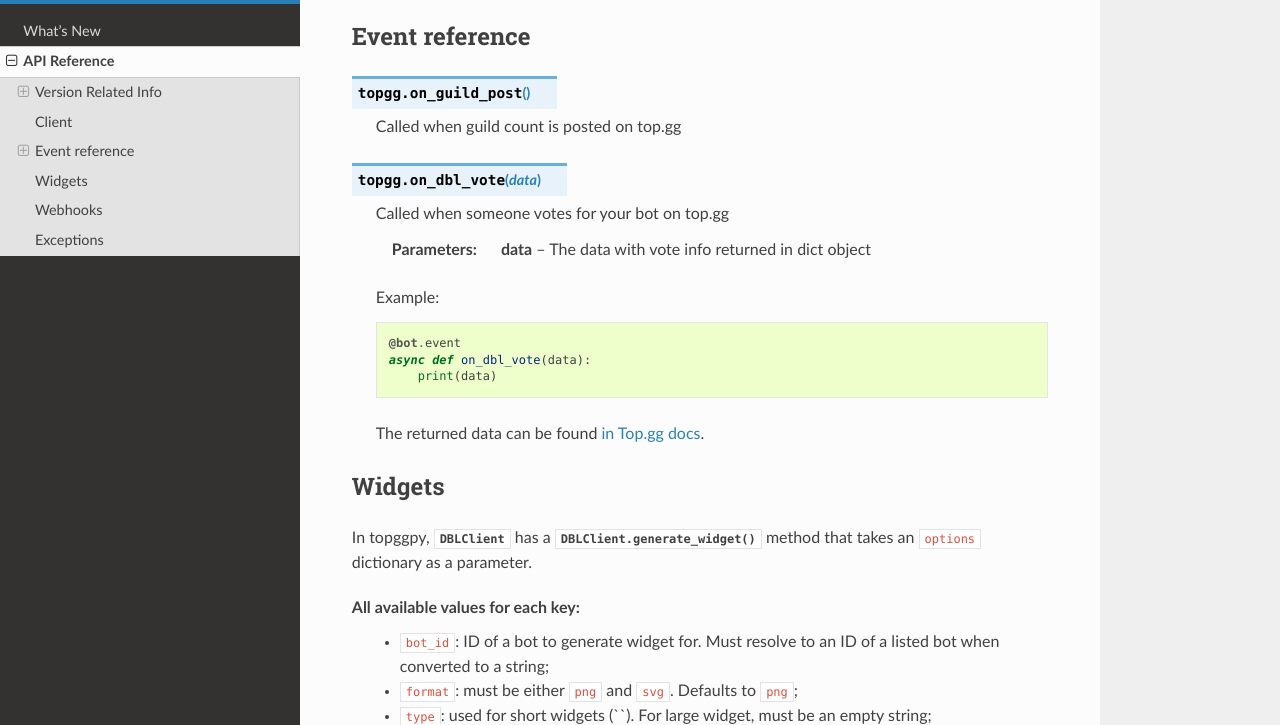
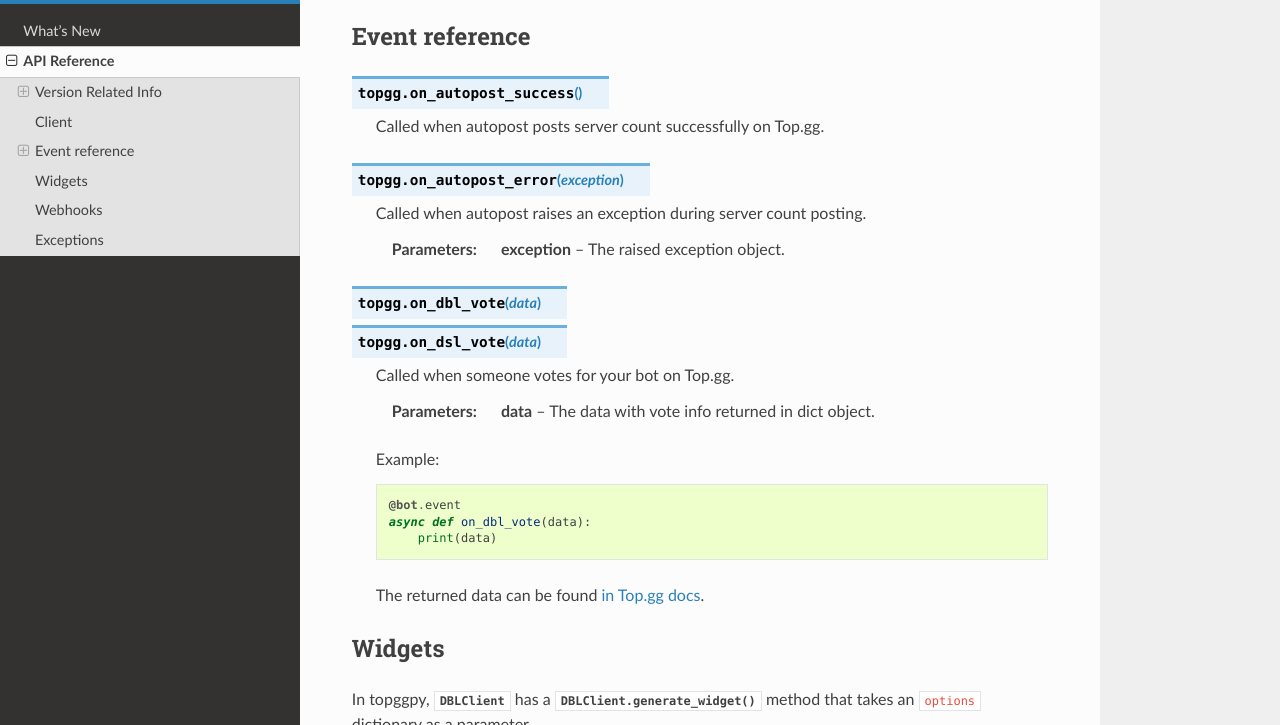
Before and after one commit to Top-gg-Community/python-sdk, a Sphinx documentation site: the page built from docs/api.rst, in a window 1280 px wide and 900 px high, scrolled down 534 px, cut to the strip 175-900 px from the top of the window. Built offline with Sphinx 7.4.7 and the Read the Docs theme 2.0.0, drawn with Linux system fonts in a browser that asks for light colours.

Commit message:
Changelog + autopost event updates

```diff
--- a/docs/api.rst
+++ b/docs/api.rst
@@ -14,8 +14,7 @@
 
     A named tuple that is similar to :obj:`py:sys.version_info`.
 
-    Just like :obj:`py:sys.version_info` the valid values for ``releaselevel`` are
-    'alpha', 'beta', 'candidate' and 'final'.
+    Just like :obj:`py:sys.version_info` the valid values for ``releaselevel`` are 'alpha', 'beta', 'candidate' and 'final'.
 
 .. data:: __version__
 
@@ -30,15 +29,22 @@
 Event reference
 ---------------
 
-.. function:: on_guild_post()
+.. function:: on_autopost_success()
 
-    Called when guild count is posted on top.gg
+    Called when autopost posts server count successfully on Top.gg.
+
+.. function:: on_autopost_error(exception)
+
+    Called when autopost raises an exception during server count posting.
+
+    :param exception: The raised exception object.
 
 .. function:: on_dbl_vote(data)
+              on_dsl_vote(data)
 
-    Called when someone votes for your bot on top.gg
+    Called when someone votes for your bot on Top.gg.
 
-    :param data: The data with vote info returned in dict object
+    :param data: The data with vote info returned in dict object.
 
     Example: ::
 
@@ -51,7 +57,7 @@
 Widgets
 -------
 
-.. General information about top.gg widgets can be in `Top.gg docs`_.
+.. General information about Top.gg widgets can be in `Top.gg docs`_.
 
 In topggpy, :class:`DBLClient` has a :meth:`DBLClient.generate_widget` method that takes an ``options`` dictionary as a parameter.
 
--- a/docs/whats_new.rst
+++ b/docs/whats_new.rst
@@ -18,6 +18,8 @@
 * Renamed ``DBLClient.get_bot_upvotes()`` to :meth:`DBLClient.get_bot_votes`
 * Added :meth:`DBLClient.generate_widget` along with :ref:`widgets` section in the documentation
 * Implemented a properly working ratelimiter
+* All autopost events now follow ``on_autopost_x`` naming format, e.g. :func:`on_autopost_error`, :func:`on_autopost_success`
+* Added handlers for autopost args set when autopost is disabled
 
 v0.4.0
 ------
```
